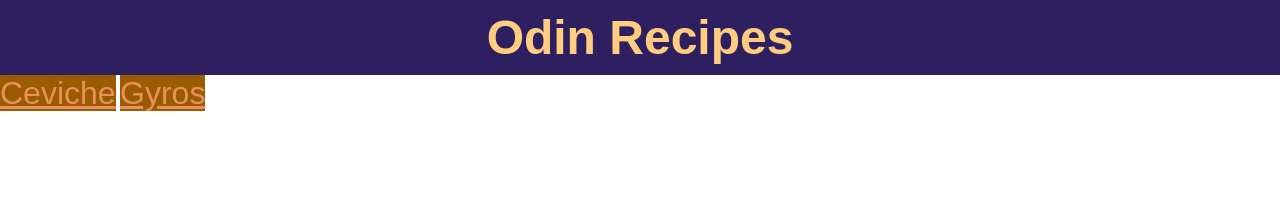
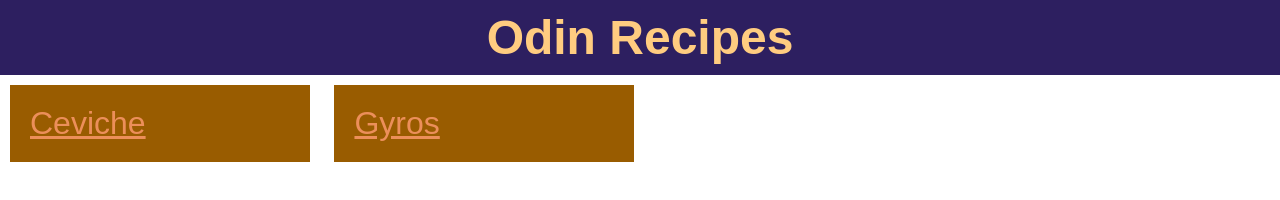
Before and after one commit to RubyFalcon/odin-recipes, a plain HTML site: page index.html in a window 1280 px wide. Drawn offline with Linux system fonts and the light colour scheme.

Commit message:
add inline block to recipe

```diff
--- a/styles.css
+++ b/styles.css
@@ -22,10 +22,11 @@
 
 .recipe {
     height: auto;
-    width: 128px;
+    display: inline-block;
+    width: 300px;
     font-size: 32px;
     color: rgb(236, 143, 90);
     background-color: hsl(36, 100%, 30%);
-    /* padding: 20px;
-    margin: 10px; */
+    padding: 20px;
+    margin: 10px;
 }
```
